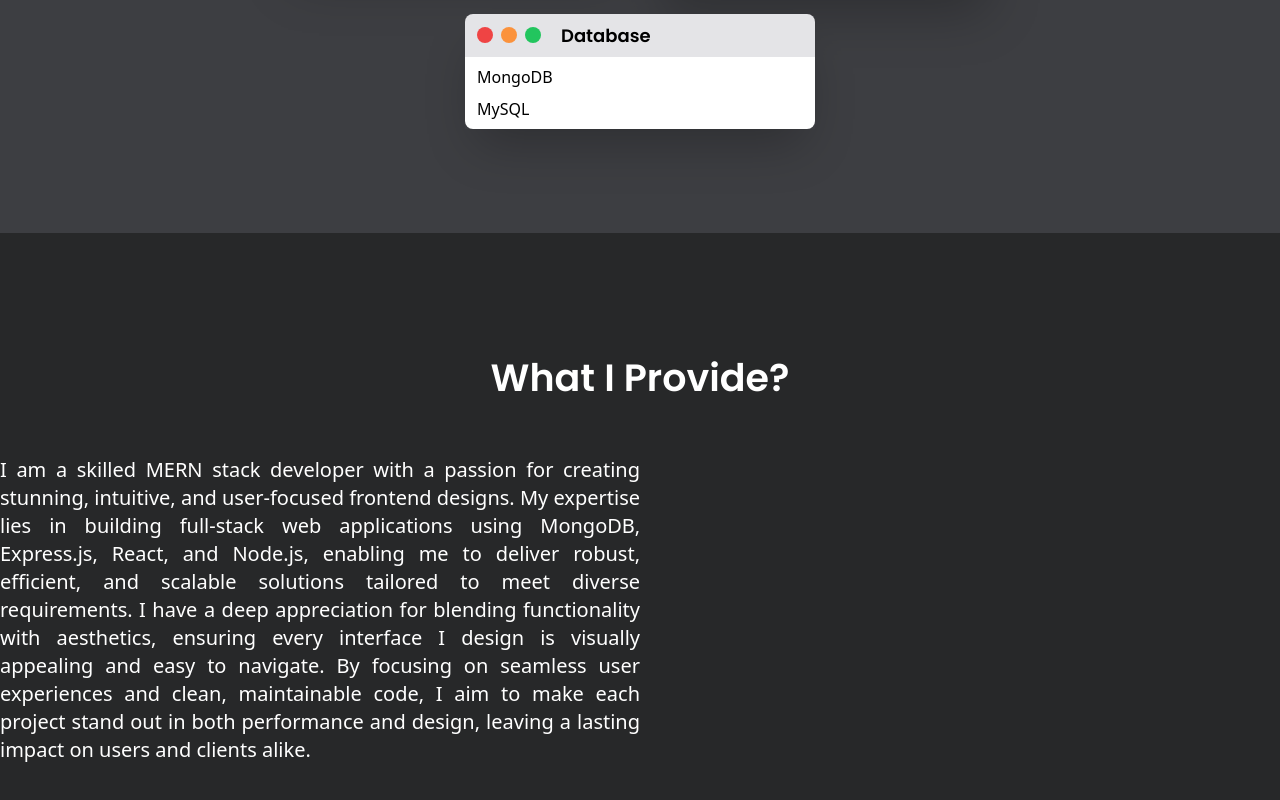
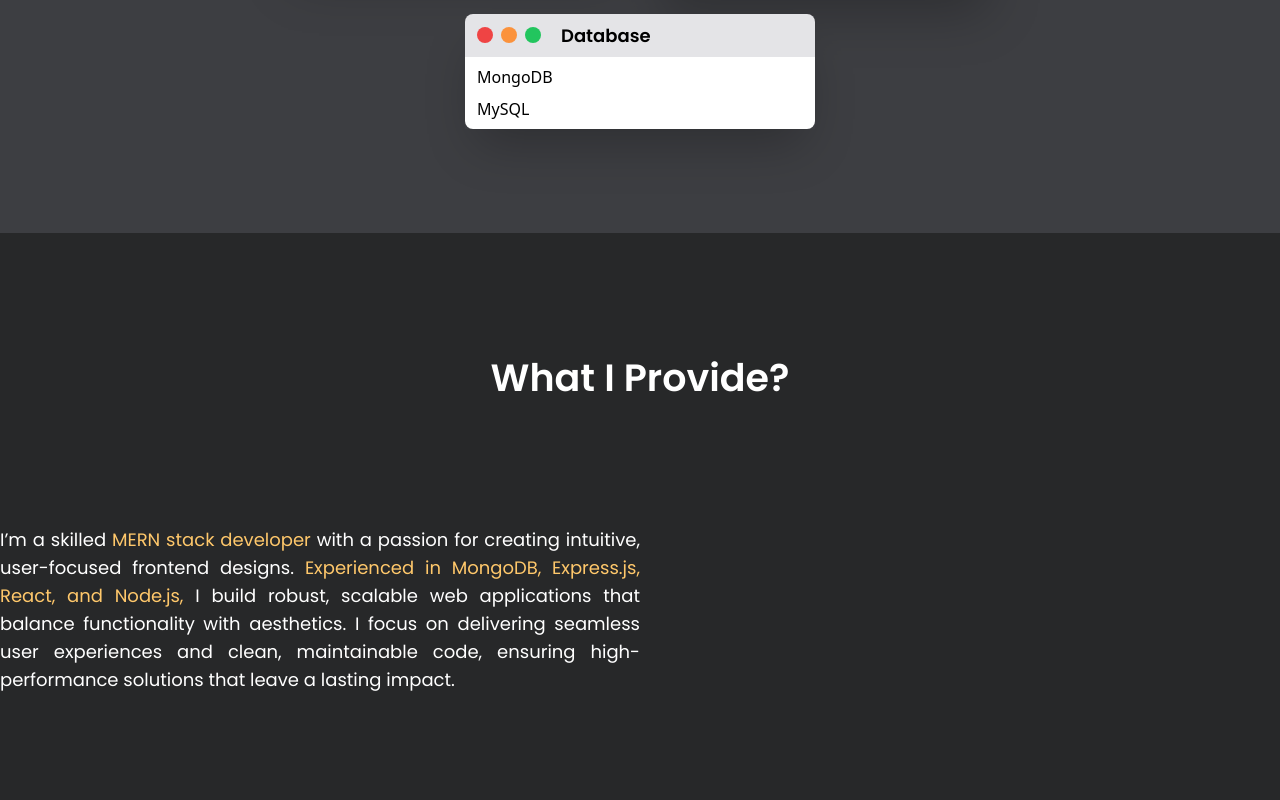
Before and after one commit to agha-naveed/my-portfolio, a React (Vite) app: page / in a window 1280 px wide. Shown: the part 1550-2350 px from the top of the page. Built offline with nearby package versions, Linux system fonts and the light colour scheme; no server answers.

Commit message:
disable mouse move 3d graphic

```diff
--- a/src/components/Projects.jsx
+++ b/src/components/Projects.jsx
@@ -7,7 +7,9 @@ export default function Projects() {
         <h1 className='text-white font-poppins-semibold text-[38px] py-1 text-center'>What I Provide?</h1>
         <div className='lg:flex grid lg:gap-0 gap-10 md:p-0 p-5 overflow-hidden'>
           <div className='text-white text-xl text-justify content-center' data-aos="fade-right" data-aos-duration="1000">
-            <p className='md:block hidden'>I am a skilled MERN stack developer with a passion for creating stunning, intuitive, and user-focused frontend designs. My expertise lies in building full-stack web applications using MongoDB, Express.js, React, and Node.js, enabling me to deliver robust, efficient, and scalable solutions tailored to meet diverse requirements. I have a deep appreciation for blending functionality with aesthetics, ensuring every interface I design is visually appealing and easy to navigate. By focusing on seamless user experiences and clean, maintainable code, I aim to make each project stand out in both performance and design, leaving a lasting impact on users and clients alike.</p>
+            <p className='md:block hidden font-poppins-regular text-[18px]'>
+            I’m a skilled <span className='text-yellow-text'> MERN stack developer </span> with a passion for creating intuitive, user-focused frontend designs. <span className='text-yellow-text'> Experienced in MongoDB, Express.js, React, and Node.js, </span> I build robust, scalable web applications that balance functionality with aesthetics. I focus on delivering seamless user experiences and clean, maintainable code, ensuring high-performance solutions that leave a lasting impact.</p>
+
             <p className='md:hidden block'>I am a passionate web developer with a strong focus on creating dynamic, user-friendly websites and applications. With expertise in modern frameworks like Next.js and React, I strive to deliver clean, efficient, and scalable code. My goal is to blend creativity with functionality, ensuring every project stands out.</p>
           </div>
           <div data-aos="fade-left" data-aos-duration="1000">
--- a/src/components/ThreeJSScene.jsx
+++ b/src/components/ThreeJSScene.jsx
@@ -1,6 +1,7 @@
 import React, { useEffect, useRef } from "react";
 import * as THREE from "three";
 import { OrbitControls } from "three/examples/jsm/controls/OrbitControls.js";
+import { RGBELoader } from "three/examples/jsm/loaders/RGBELoader.js";
 import { GLTFLoader } from "three/examples/jsm/loaders/GLTFLoader.js";
 import computerModel from "../../public/model/untitled.glb";
 
@@ -31,6 +32,16 @@ const ThreeJSScene = () => {
     renderer.outputEncoding = THREE.sRGBEncoding;
 
 
+    // Environment without setting the background
+    const rgbeLoader = new RGBELoader();
+    rgbeLoader.load(
+      "https://dl.polyhaven.org/file/ph-assets/HDRIs/hdr/1k/billiard_hall_1k.hdr",
+      (texture) => {
+        texture.mapping = THREE.EquirectangularReflectionMapping;
+        scene.environment = texture;
+      }
+    );
+
     function getScaleForDevice() {
       const width = window.innerWidth;
       const height = window.innerHeight;
@@ -58,7 +69,6 @@ const ThreeJSScene = () => {
         const scaleFactor = getScaleForDevice();
 
         model.rotationAutoUpdate = false;
-        // model.scale.set(2.7, 2.7, 2.7);
         model.scale.set(scaleFactor, scaleFactor, scaleFactor);
         model.position.set(0, -0.5, 0);
         scene.add(model);
@@ -73,7 +83,8 @@ const ThreeJSScene = () => {
     const controls = new OrbitControls(camera, renderer.domElement);
     controls.enableDamping = true;
     controls.dampingFactor = 0.25;
-    controls.enableZoom = true;
+    controls.enableZoom = false;
+    controls.enabled = false;
 
     // Resize Listener
     const handleResize = () => {
```
